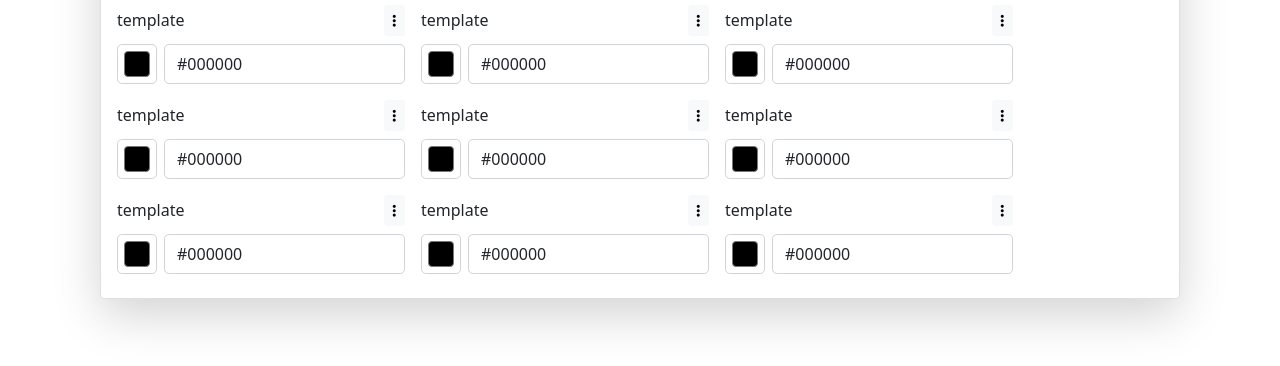
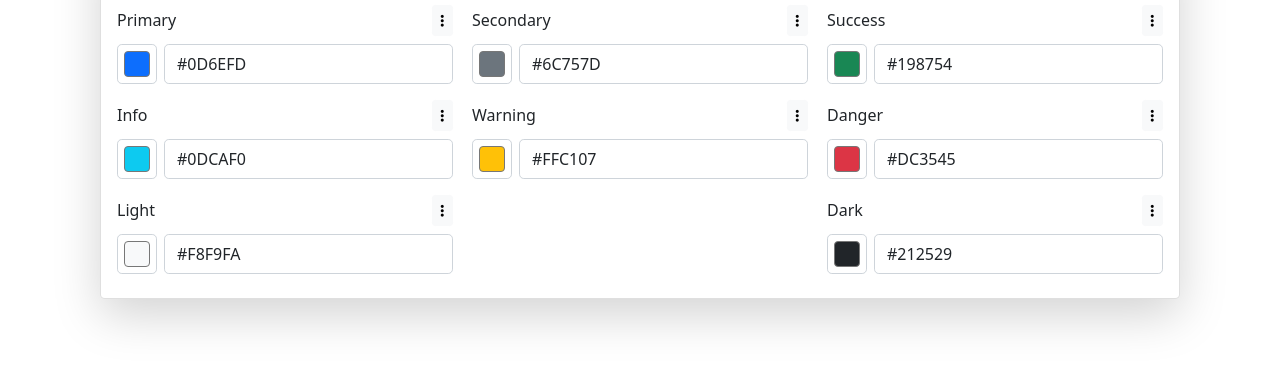
Before and after one commit to computergnome99/bs-recolor, a website: page index.html in a window 1280 px wide. Shown: the part 214-580 px from the top of the page. Drawn offline with nearby package versions, Linux system fonts and the light colour scheme.

Commit message:
added json and jquery ajax to fetch

```diff
--- a/includes/js/main.js
+++ b/includes/js/main.js
@@ -1,11 +1,27 @@
 //duplicate colors
 const templateNode = document.getElementById('templateNode');
 const parentNode = document.getElementById('parentNode');
+templateNode.remove();
 
-for(var i = 0; i < 8; i ++) {
-    const newNode = templateNode.cloneNode(true);
-    parentNode.appendChild(newNode);
-}
+
+var items = [];
+
+$.getJSON("/includes/json/defaults.json", function(data) {
+    $.each(data['bs-5'], function(key, val) {
+        items.push({key, val});
+
+        const newNode = templateNode.cloneNode(true);
+        newNode.id = 'bs-color-' + key;
+        newNode.querySelector('label').innerText = key.charAt(0).toUpperCase() + key.slice(1);
+        newNode.querySelector('label').htmlFor = 'color-' + key;
+        newNode.querySelector('[type="color"]').value = val.toUpperCase();
+        newNode.querySelector('[type="color"]').name = 'color-' + key;
+        newNode.querySelector('[type="text"]').value = val.toUpperCase();
+        newNode.querySelector('[type="color"]').name = 'color-' + key + '-chip';
+
+        parentNode.appendChild(newNode);
+    });
+});
 
 // update colors
 function updateColor(e) {
--- /dev/null
+++ b/includes/json/defaults.json
@@ -0,0 +1,12 @@
+{
+    "bs-5": {
+        "primary": "#0d6efd",
+        "secondary": "#6c757d",
+        "success": "#198754",
+        "info": "#0dcaf0",
+        "warning": "#ffc107",
+        "danger": "#dc3545",
+        "light": "#f8f9fa",
+        "dark": "#212529"
+    }
+}
--- a/index.html
+++ b/index.html
@@ -8,6 +8,7 @@
     <link rel="stylesheet" href="/includes/css/style.css">
     <script src="https://kit.fontawesome.com/fef47d6091.js" crossorigin="anonymous"></script>
     <script src="/node_modules/bootstrap/dist/js/bootstrap.bundle.min.js"></script>
+    <script src="https://ajax.googleapis.com/ajax/libs/jquery/3.6.0/jquery.min.js"></script>
 </head>
 <body>
     <div class="content">
@@ -19,7 +20,7 @@
                 <h2>Bootstrap Colors</h2>
                 <button class="btn btn-light"><i class="fas fa-rotate-right"></i></button>
             </div>
-            <form id="parentNode" class="d-flex flex-sm-wrap gap-3 needs-validation" novalidate>
+            <form id="parentNode" class="d-flex flex-sm-wrap gap-3 needs-validation justify-content-between" novalidate>
 
                 <div id="templateNode" class="d-flex flex-column">
 
@@ -35,7 +36,7 @@
                         </div>
                     </div>
 
-                    <div class="input-group d-flex gap-2" style="width: 18rem;">
+                    <div class="input-group d-flex gap-2" style="width: 21rem;">
                         <input class="form-control form-control-color rounded-3  flex-grow-0" type="color" name="color-primary-chip" value="#000000" oninput="updateColor(event)">
                         <input class="form-control rounded-3" type="text" name="color-primary" value="#000000" placeholder="#000000" oninput="updateColor(event)" autocomplete="off" required>
                         <div class="invalid-feedback">
```
